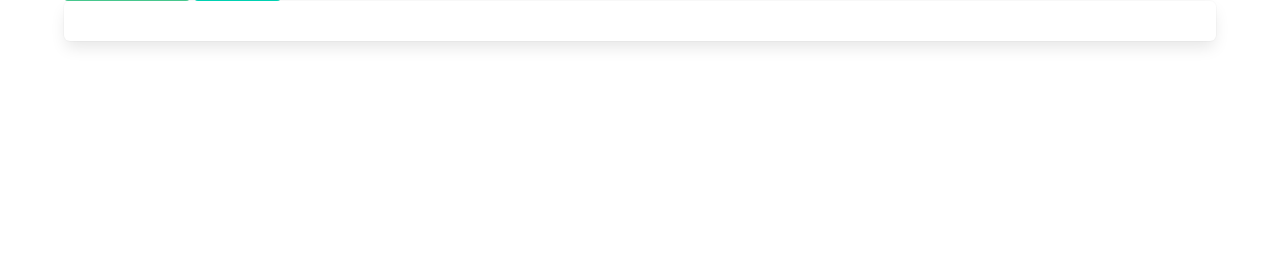
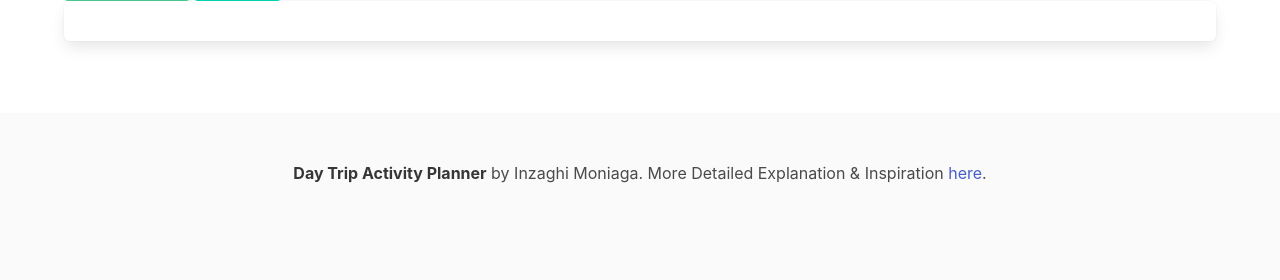
Before and after one commit to InMDev/DayTripPlanner, a Flask app: page / in a window 1280 px wide. Shown: the part 468-748 px from the top of the page. Run offline with Flask 3, Linux system fonts and the light colour scheme.

Commit message:
Add credits

```diff
--- a/templates/index.html
+++ b/templates/index.html
@@ -18,6 +18,7 @@
     <link rel="stylesheet" href="https://cdnjs.cloudflare.com/ajax/libs/bulma/0.9.3/css/bulma.min.css">
     <meta name="viewport" content="width=device-width, initial-scale=1.0">
     <title>Day Trip Activity Planner</title>
+
     <style>
         #activityTable {
             margin-top: 20px;
@@ -155,4 +156,11 @@
         }
     </script>
 </body>
+
+<footer class="footer">
+    <div class="content has-text-centered">
+        <p>
+            <strong>Day Trip Activity Planner</strong> by Inzaghi Moniaga. More Detailed Explanation & Inspiration <a href="https://inzaghi.notion.site/Optimize-dating-plan-in-Vancouver-as-Integer-0-1-Programming-Problem-17e2b6100f324c9bb6b8ba8c14c2d956?pvs=4">here</a>.
+        </p>
+    </div>
 </html>
```
